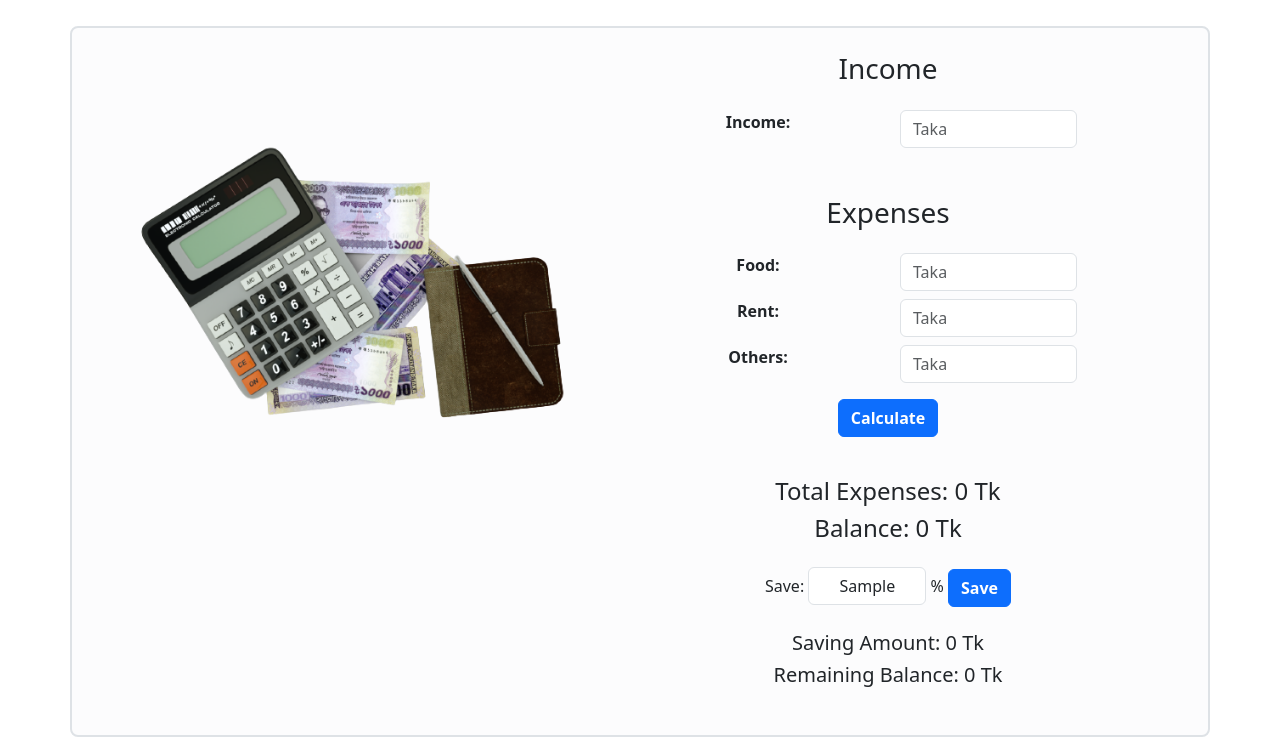
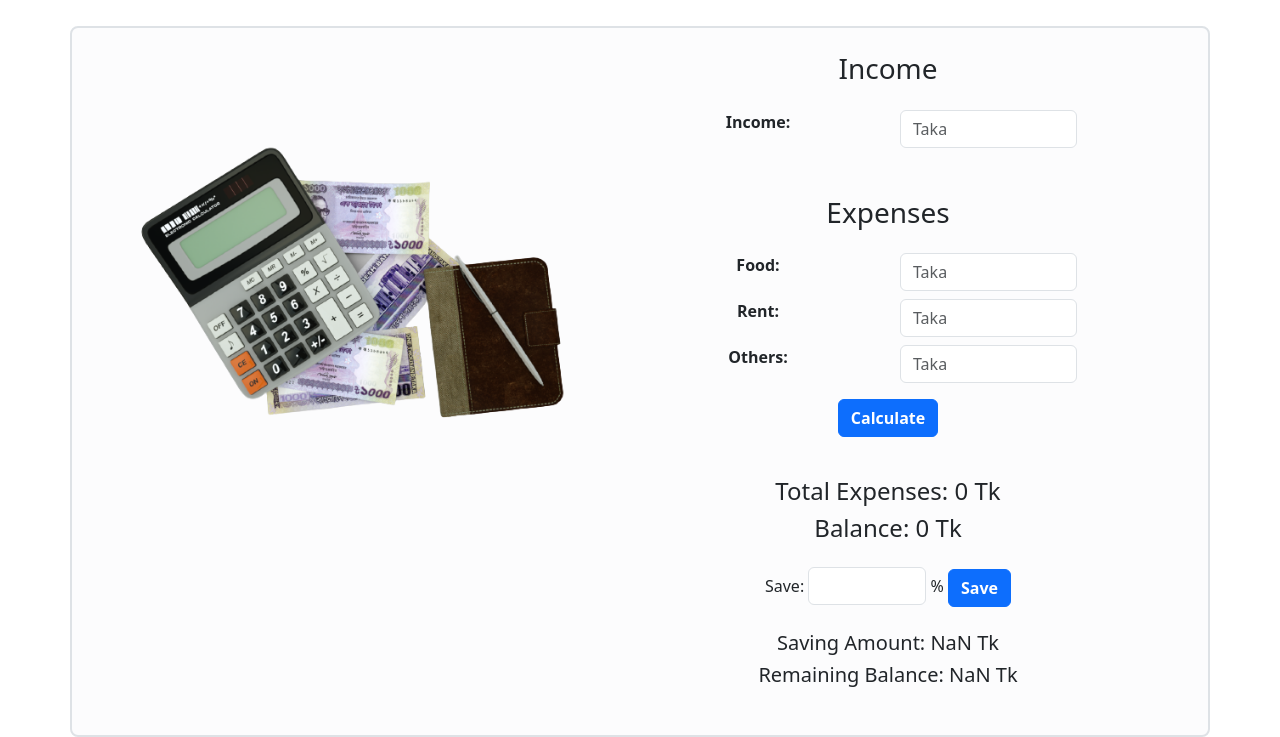
Before and after one commit to showkhin1997/money-calculator, a plain HTML site: page index.html in a window 1280 px wide. Both pictures are taken after typing "Sample" into the empty fields and a click on the button "Save". Shown: the part 108-845 px from the top of the page. Drawn offline with nearby package versions, Linux system fonts and the light colour scheme.

Commit message:
calculation complete

```diff
--- a/index.html
+++ b/index.html
@@ -75,13 +75,14 @@
                                 <!-- saving ammount -->
                                 <div class="container mt-3 mb-4">
                                     <p class="d-inline">Save: </p>
-                                    <input type="text" placeholder="Taka"
+                                    <input id="saving-input" type="text" placeholder=""
                                         class="form-control w-25 text-center d-inline"> %
-                                    <button class="btn btn-primary fw-bold d-inline">Save</button>
+                                    <button id="save-button" class="btn btn-primary fw-bold d-inline">Save</button>
                                 </div>
                                 <div class="mt-4">
-                                    <h5 class="fw-medium">Saving Amount: <span>0</span> Tk</h3>
-                                        <h5 class="fw-medium">Remaining Balance: <span>0</span> Tk</h4>
+                                    <h5 class="fw-medium">Saving Amount: <span id="saving-ammount">0</span> Tk</h3>
+                                        <h5 class="fw-medium">Remaining Balance: <span id="remaining-balance">0</span>
+                                            Tk</h4>
                                 </div>
                             </div>
                         </div>
--- a/js/index.js
+++ b/js/index.js
@@ -13,12 +13,42 @@ function incomeExpenseCalculate() {
     document.getElementById('balance').innerText = balance;
 
     // reset input field
-    incomeInputField.value = '';
+    // incomeInputField.value = '';
     foodInputField.value = '';
     rentInputField.value = '';
     othersInputField.value = '';
 }
 
+function savingAmmountInput() {
+    const savingAmmountField = document.getElementById('saving-input');
+    const savingAmmountText = parseInt(savingAmmountField.value) / 100;
+    savingAmmountField.value = '';
+    return savingAmmountText;
+}
+
+function incomeSaving() {
+    const incomeInputField = document.getElementById('income-input-field');
+    const incomeInputText = parseFloat(incomeInputField.value);
+
+    const savingAmmount = incomeInputText * savingAmmountInput();
+    console.log(savingAmmount);
+    document.getElementById('saving-ammount').innerText = savingAmmount;
+
+    const balance = document.getElementById('balance');
+    const balanceText = parseFloat(balance.innerText);
+
+    const remainingBalance = balanceText - savingAmmount;
+    document.getElementById('remaining-balance').innerText = remainingBalance;
+
+    // reset input field
+    incomeInputField.value = '';
+
+}
+
 document.getElementById('calculate-button').addEventListener('click', function () {
-    incomeExpenseCalculate()
+    incomeExpenseCalculate();
 });
+
+document.getElementById('save-button').addEventListener('click', function () {
+    incomeSaving();
+});
```
